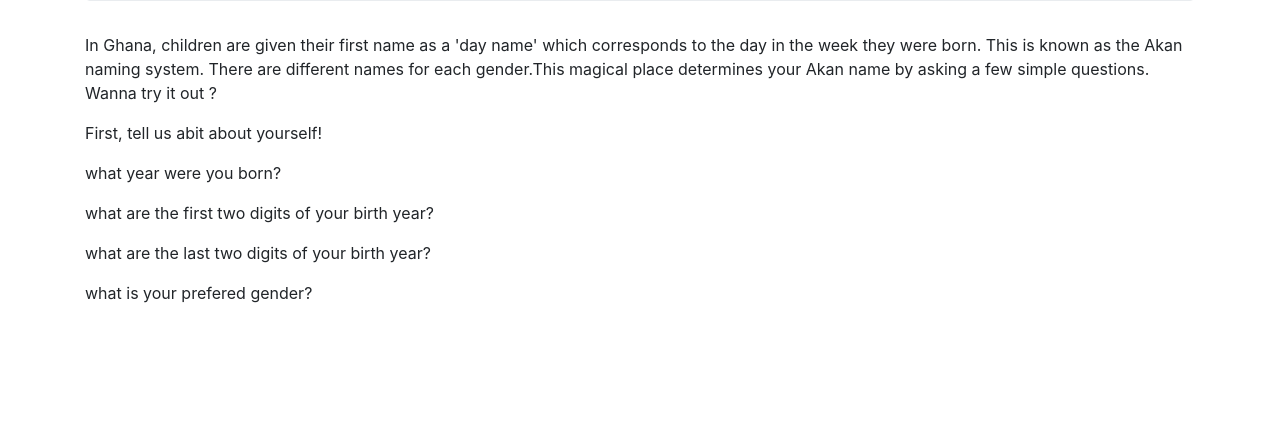
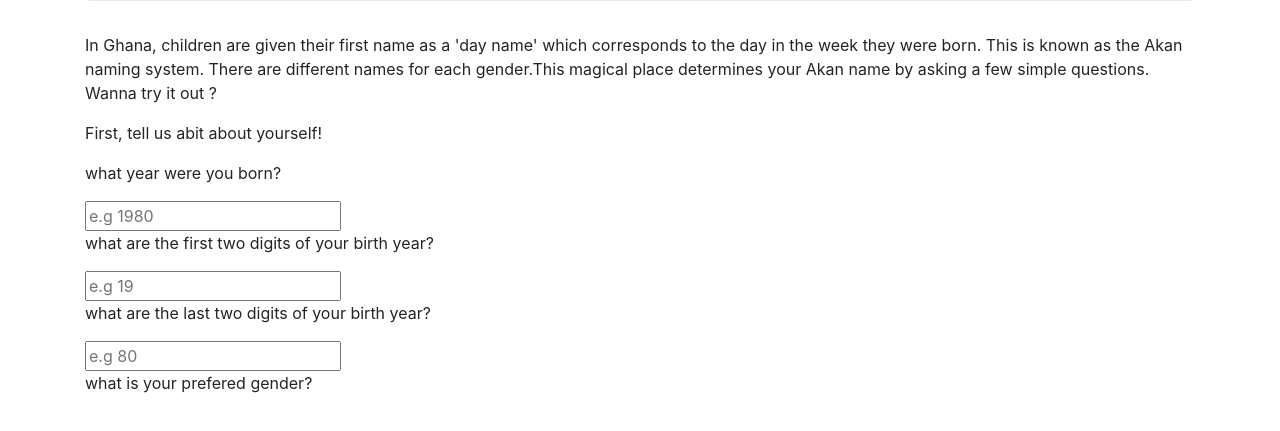
Before and after one commit to wamakimaN/akan-names, a plain HTML site: page index.html in a window 1280 px wide. Shown: the part 183-614 px from the top of the page. Drawn offline with Linux system fonts and the light colour scheme.

Commit message:
add textboxes to get input from user

```diff
--- a/index.html
+++ b/index.html
@@ -18,8 +18,11 @@
          Akan name by asking a few simple questions. Wanna try it out ? </p>
         <p>First, tell us abit about yourself!</p>
         <p>what year were you born?</p>
+        <input id="textbox" type="text" name="year" placeholder="e.g 1980">
         <p>what are the first two digits of your birth year?</p>
+        <input id="textbox" type="text" name="first2" placeholder="e.g 19">
         <p>what are the last two digits of your birth year?</p>
+        <input id="textbox" type="text" name="last2" placeholder="e.g 80">
         <p>what is your prefered gender?</p>
       </form>
     </div>
```
